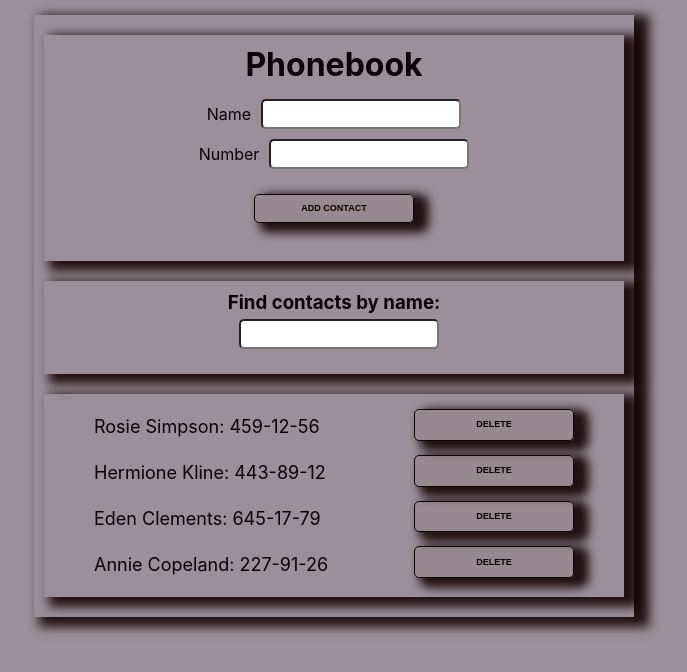
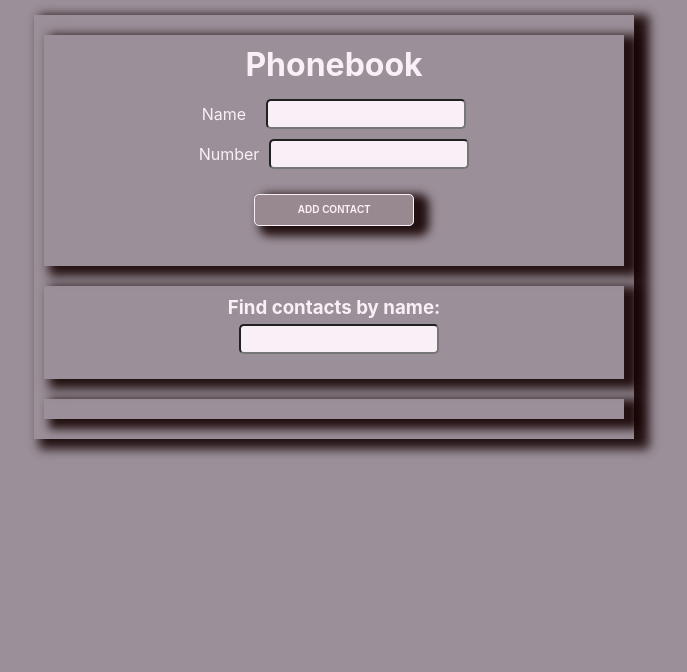
Before and after one commit to shmetanelena/goit-react-hw-02-phonebook, a React (Create React App) app: page / in a window 1280 px wide. Shown: the top 672 px of the page, without its empty margins (306-993 px from the left). Built offline with nearby package versions, Linux system fonts and the light colour scheme.

Commit message:
light style, removed comments

```diff
--- a/src/components/App.jsx
+++ b/src/components/App.jsx
@@ -3,35 +3,31 @@ import { ContactForm } from './ContactForm';
 import { ContactList } from './ContactList';
 import { Filter } from './Filter';
 import { nanoid } from 'nanoid';
-import s from './App.module.css';
+import styles from './App.module.css';
 
 export class App extends Component {
   state = {
-    // contacts: [],
-    contacts: [
-      { id: 'id-1', name: 'Rosie Simpson', number: '459-12-56' },
-      { id: 'id-2', name: 'Hermione Kline', number: '443-89-12' },
-      { id: 'id-3', name: 'Eden Clements', number: '645-17-79' },
-      { id: 'id-4', name: 'Annie Copeland', number: '227-91-26' },
-    ],
+    contacts: [],
     filter: '',
   };
 
-  addContact = ({ name, number }) => {
+  addContact = ({ name, number }, onSuccess) => {
     if (this.state.contacts.find(contact => contact.name === name)) {
       alert(`${name} is already in contacts.`);
-      return false;
+      return;
     }
     const contact = { id: nanoid(), name, number };
-    this.setState(({ contacts }) => ({
-      contacts: [...contacts, contact],
-    }));
-    return true;
+    this.setState(
+      ({ contacts }) => ({
+        contacts: [...contacts, contact],
+      }),
+      onSuccess()
+    );
   };
 
   deleteContact = contactId => {
-    this.setState(prevState => ({
-      contacts: prevState.contacts.filter(contact => contact.id !== contactId),
+    this.setState(({ contacts }) => ({
+      contacts: contacts.filter(contact => contact.id !== contactId),
     }));
   };
 
@@ -44,9 +40,9 @@ export class App extends Component {
     if (filter.length === 0) {
       return contacts;
     }
-    const normolizedFilter = filter.toLowerCase();
+    const normalizedFilter = filter.toLowerCase();
     return contacts.filter(({ name }) =>
-      name.toLowerCase().includes(normolizedFilter)
+      name.toLowerCase().includes(normalizedFilter)
     );
   };
 
@@ -55,19 +51,19 @@ export class App extends Component {
     const visibleContacts = this.getVisibleContacts();
 
     return (
-      <div className={s.section}>
-        <div className={s.box}>
-          <div className={s.box}>
+      <div className={styles.section}>
+        <div className={styles.box}>
+          <div className={styles.box}>
             <h1>Phonebook</h1>
             <ContactForm onSubmit={this.addContact} />
           </div>
 
-          <div className={s.box}>
+          <div className={styles.box}>
             <h3>Find contacts by name:</h3>
             <Filter onChange={this.changeFilter} value={filter} />
           </div>
 
-          <div className={s.box}>
+          <div className={styles.box}>
             <ContactList
               contacts={visibleContacts}
               onDeleteContact={this.deleteContact}
--- a/src/components/App.module.css
+++ b/src/components/App.module.css
@@ -1,21 +1,10 @@
 .section {
   height: 100vh;
-  /* display: flex; */
-  /* flex-wrap: wrap;
-  justify-content: center;
-  flex-flow: column; */
   padding: 5px;
+  background-color: #9b8f99;
+  color: rgb(249, 239, 247);
+}
 
-  /* align-items: center;
-  align-items: center; */
-  background-color: #9b8f99;
-  color: rgb(12, 0, 10);
-}
-/* .box {
-  width: 600px;
-  padding: 0px 30px;
-  box-shadow: 10px 5px 10px 5px rgba(20, 1, 1, 0.89);
-} */
 .box {
   display: flex;
   flex-wrap: wrap;
--- a/src/components/ContactForm/ContactForm.js
+++ b/src/components/ContactForm/ContactForm.js
@@ -1,7 +1,7 @@
 import React, { Component } from 'react';
 import { nanoid } from 'nanoid';
 import PropTypes from 'prop-types';
-import s from './ContactForm.module.css';
+import styles from './ContactForm.module.css';
 
 const INITIAL_STATE = {
   name: '',
@@ -24,10 +24,7 @@ export class ContactForm extends Component {
 
   handelSubmit = e => {
     e.preventDefault();
-    if (!this.props.onSubmit({ ...this.state })) {
-      return;
-    }
-    this.reset();
+    this.props.onSubmit({ ...this.state }, this.reset);
   };
 
   reset = () => {
@@ -38,12 +35,12 @@ export class ContactForm extends Component {
     const { name, number } = this.state;
     return (
       <form onSubmit={this.handelSubmit}>
-        <div className={s.box}>
-          <div className={s.box_name}>
+        <div className={styles.box}>
+          <div className={styles.box_name}>
             <label htmlFor={this.nameInputId}>
               Name
               <input
-                className={s.input}
+                className={styles.input_name}
                 type="text"
                 name="name"
                 pattern="^[a-zA-Zа-яА-Я]+(([' -][a-zA-Zа-яА-Я ])?[a-zA-Zа-яА-Я]*)*$"
@@ -58,7 +55,7 @@ export class ContactForm extends Component {
             <label htmlFor={this.numberInputId}>
               Number
               <input
-                className={s.input}
+                className={styles.input_number}
                 type="tel"
                 name="number"
                 pattern="\+?\d{1,4}?[-.\s]?\(?\d{1,3}?\)?[-.\s]?\d{1,4}[-.\s]?\d{1,4}[-.\s]?\d{1,9}"
@@ -70,7 +67,7 @@ export class ContactForm extends Component {
               />
             </label>
           </div>
-          <button type="submit" className={s.button}>
+          <button type="submit" className={styles.button}>
             Add contact
           </button>
         </div>
--- a/src/components/ContactForm/ContactForm.module.css
+++ b/src/components/ContactForm/ContactForm.module.css
@@ -7,7 +7,6 @@
   margin: 5px auto;
   width: 500px;
   padding: 5px;
-  /* box-shadow: 10px 5px 10px 5px rgba(20, 1, 1, 0.89); */
 }
 .box_name {
   display: flex;
@@ -17,20 +16,18 @@
   align-items: center;
   margin: 5px auto;
   width: 400px;
-  /* padding: 30px; */
-  /* box-shadow: 10px 5px 10px 5px rgba(20, 1, 1, 0.89); */
 }
 
 .button {
   background: rgba(138, 105, 105, 0.2);
   box-shadow: 10px 5px 10px 5px rgba(20, 1, 1, 0.89);
 
-  color: rgb(14, 0, 0);
+  color: rgb(249, 239, 247);
   padding: 0.1em;
   text-decoration: none;
 
   cursor: pointer;
-  font-size: 9px;
+  font-size: 10px;
   font-weight: 700;
   line-height: 2.81;
   margin: 10px 0 2em;
@@ -49,9 +46,18 @@
   box-shadow: inset 0 0 20px rgba(223, 192, 221, 0.5),
     0 0 20px rgba(128, 102, 102, 0.2);
   outline-color: rgba(56, 53, 53, 0);
-  /* outline-offset: 15px; */
 }
-.input {
+.input_name {
+  margin-left: 20px;
+  margin-bottom: 10px;
+  border-radius: 5px;
+  padding-left: 10px;
+  font-size: 15px;
+  height: 30px;
+  width: 200px;
+  background-color: rgb(249, 239, 247);
+}
+.input_number {
   margin-left: 10px;
   margin-bottom: 10px;
   border-radius: 5px;
@@ -59,4 +65,5 @@
   font-size: 15px;
   height: 30px;
   width: 200px;
+  background-color: rgb(249, 239, 247);
 }
--- a/src/components/ContactList/ContactList.js
+++ b/src/components/ContactList/ContactList.js
@@ -1,21 +1,19 @@
-import s from './ContactList.module.css';
+import styles from './ContactList.module.css';
 import PropTypes from 'prop-types';
 
 export const ContactList = ({ contacts, onDeleteContact }) => (
-  // <div className={s.box_title}>
-  <ul className={s.contactList}>
+  <ul className={styles.contactList}>
     {contacts.map(({ id, name, number }) => (
-      <li key={id} className={s.contactList_item}>
+      <li key={id} className={styles.contactList_item}>
         <p>
           {name}: {number}
         </p>
-        <button className={s.button} onClick={() => onDeleteContact(id)}>
+        <button className={styles.button} onClick={() => onDeleteContact(id)}>
           Delete
         </button>
       </li>
     ))}
   </ul>
-  // </div>
 );
 
 ContactList.propTypes = {
--- a/src/components/ContactList/ContactList.module.css
+++ b/src/components/ContactList/ContactList.module.css
@@ -13,8 +13,8 @@
   flex-wrap: wrap;
   justify-content: center;
   align-items: center;
-  margin: 20px auto;
-  width: 550px;
+  margin: 5px auto;
+  width: 600px;
   padding: 30px;
   box-shadow: 10px 5px 10px 5px rgba(20, 1, 1, 0.89);
 }
@@ -22,14 +22,14 @@
   background: rgba(138, 105, 105, 0.2);
   box-shadow: 10px 5px 10px 5px rgba(20, 1, 1, 0.89);
 
-  color: rgb(14, 0, 0);
+  color: rgb(249, 239, 247);
   padding: 0.25em;
   text-decoration: none;
 
   cursor: pointer;
-  font-size: 9px;
+  font-size: 10px;
   font-weight: 700;
-  line-height: 2.81;
+  line-height: 2;
   margin: 5px 0 1em;
   max-width: 160px;
   text-decoration: none;
@@ -46,5 +46,4 @@
   box-shadow: inset 0 0 20px rgba(223, 192, 221, 0.5),
     0 0 20px rgba(128, 102, 102, 0.2);
   outline-color: rgba(56, 53, 53, 0);
-  /* outline-offset: 15px; */
 }
--- a/src/components/Filter/Filter.js
+++ b/src/components/Filter/Filter.js
@@ -1,9 +1,14 @@
 import PropTypes from 'prop-types';
-import s from './Filter.module.css';
+import styles from './Filter.module.css';
 
 export const Filter = ({ value, onChange }) => (
-  <div className={s.box}>
-    <input type="text" className={s.input} onChange={onChange} value={value} />
+  <div className={styles.box}>
+    <input
+      type="text"
+      className={styles.input}
+      onChange={onChange}
+      value={value}
+    />
   </div>
 );
 
--- a/src/components/Filter/Filter.module.css
+++ b/src/components/Filter/Filter.module.css
@@ -7,7 +7,6 @@
 
   width: 500px;
   padding: 5px;
-  /* box-shadow: 10px 5px 10px 5px rgba(20, 1, 1, 0.89); */
 }
 .input {
   margin-left: 10px;
@@ -17,4 +16,5 @@
   font-size: 15px;
   height: 30px;
   width: 200px;
+  background-color: rgb(249, 239, 247);
 }
--- a/src/index.css
+++ b/src/index.css
@@ -4,6 +4,7 @@ body {
   overflow: auto;
   margin: 0px;
   padding: 0;
+
   font-family: -apple-system, BlinkMacSystemFont, 'Segoe UI', 'Roboto', 'Oxygen',
     'Ubuntu', 'Cantarell', 'Fira Sans', 'Droid Sans', 'Helvetica Neue',
     sans-serif;
@@ -15,7 +16,6 @@ code {
   font-family: source-code-pro, Menlo, Monaco, Consolas, 'Courier New',
     monospace;
 }
-@import-normalize; /* bring in normalize.css styles */
 
 * {
   box-sizing: border-box;
```
